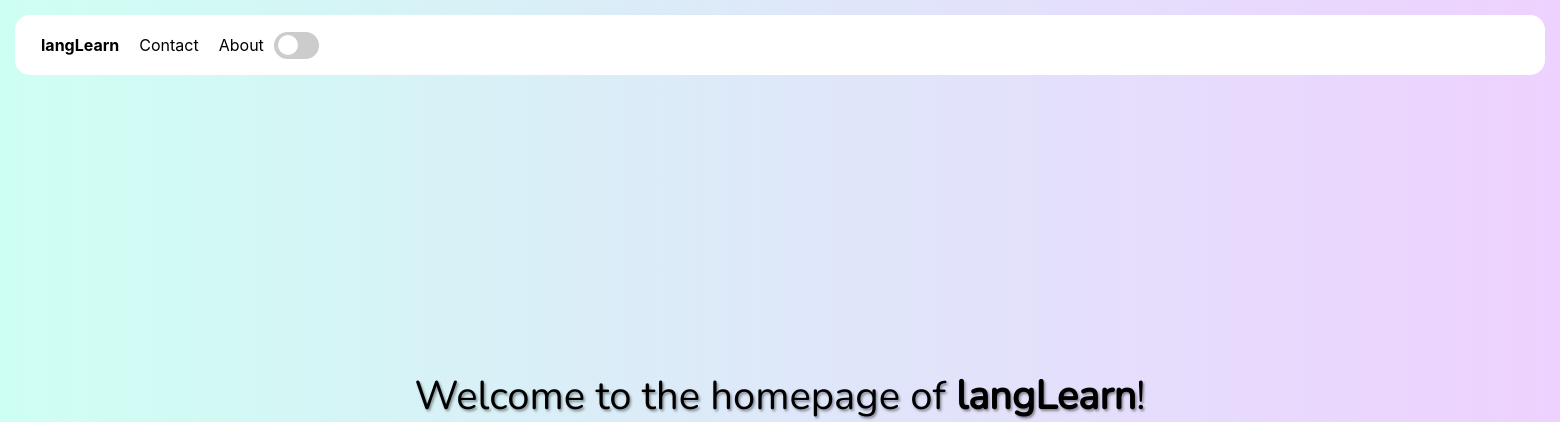
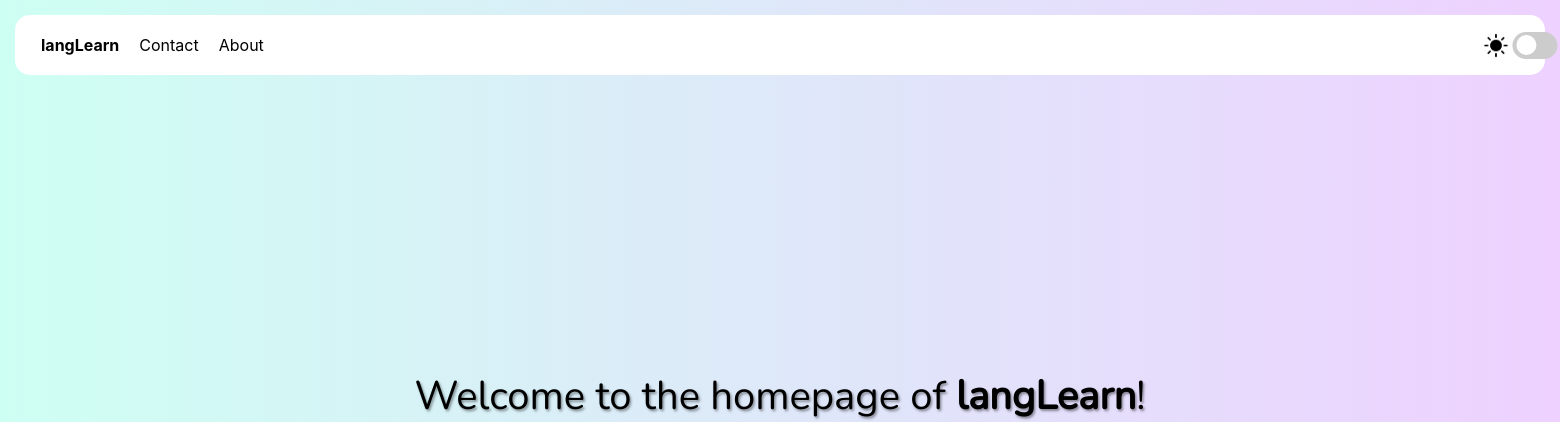
Before and after one commit to StrahinjaLukic03/lingfinity, a PHP site: page / in a window 1560 px wide. Shown: the top 422 px of the page. Run offline with PHP 8.4, Linux system fonts and the light colour scheme.

Commit message:
read description
- switch correctly positioned on the navbar
- images added for indicating the mode you are in

```diff
--- a/index.html
+++ b/index.html
@@ -16,7 +16,9 @@
             <li><a href="index.html"><b>langLearn</b></li></a>
             <li><a href="#">Contact</li></a>
             <li><a href="#">About</li></a>
-            <div id="darkTheme">
+
+            <div id="darkTheme" style="transform: translateX(32cm);">
+                <img src="res/sun.png" alt="sun" id="modeImg">
                 <label class="switch">
                 <input type="checkbox" onclick="Choice(this)">
                 <span class="slider round"></span>
--- a/index.js
+++ b/index.js
@@ -1,13 +1,13 @@
 //Switch logic
 function Choice(checkbox){
 	var element = document.body;
+
 	if(checkbox.checked){
 		element.className = "dark-mode";
 		document.getElementById("header").style.color = "#d1d1d1";
 		document.getElementById("contButton").className = "btn btn-outline-light";
 		document.getElementById("discord").src = "res/Discord-Logo-White.png";
-		document.getElementsByClassName("slider round").style.color = "black";
-
+		document.getElementById("modeImg").src = "res/moon.png";
 	}
 
 	else{
@@ -15,5 +15,6 @@ function Choice(checkbox){
 		document.getElementById("header").style.color = "black";
 		document.getElementById("contButton").className = "btn btn-outline-dark";
 		document.getElementById("discord").src = "res/Discord-Logo-Black.png";
+		document.getElementById("modeImg").src = "res/sun.png";
 	}
 }
--- a/style.css
+++ b/style.css
@@ -139,3 +139,8 @@ input:checked + .slider:before {
   .slider.round:before {
     border-radius: 50%;
 }
+
+#modeImg{
+    width: 25px;
+    height: 25px;
+}
```
Also changed, not shown: res/moon.png (added), res/sun.png (added), 2 other files.
